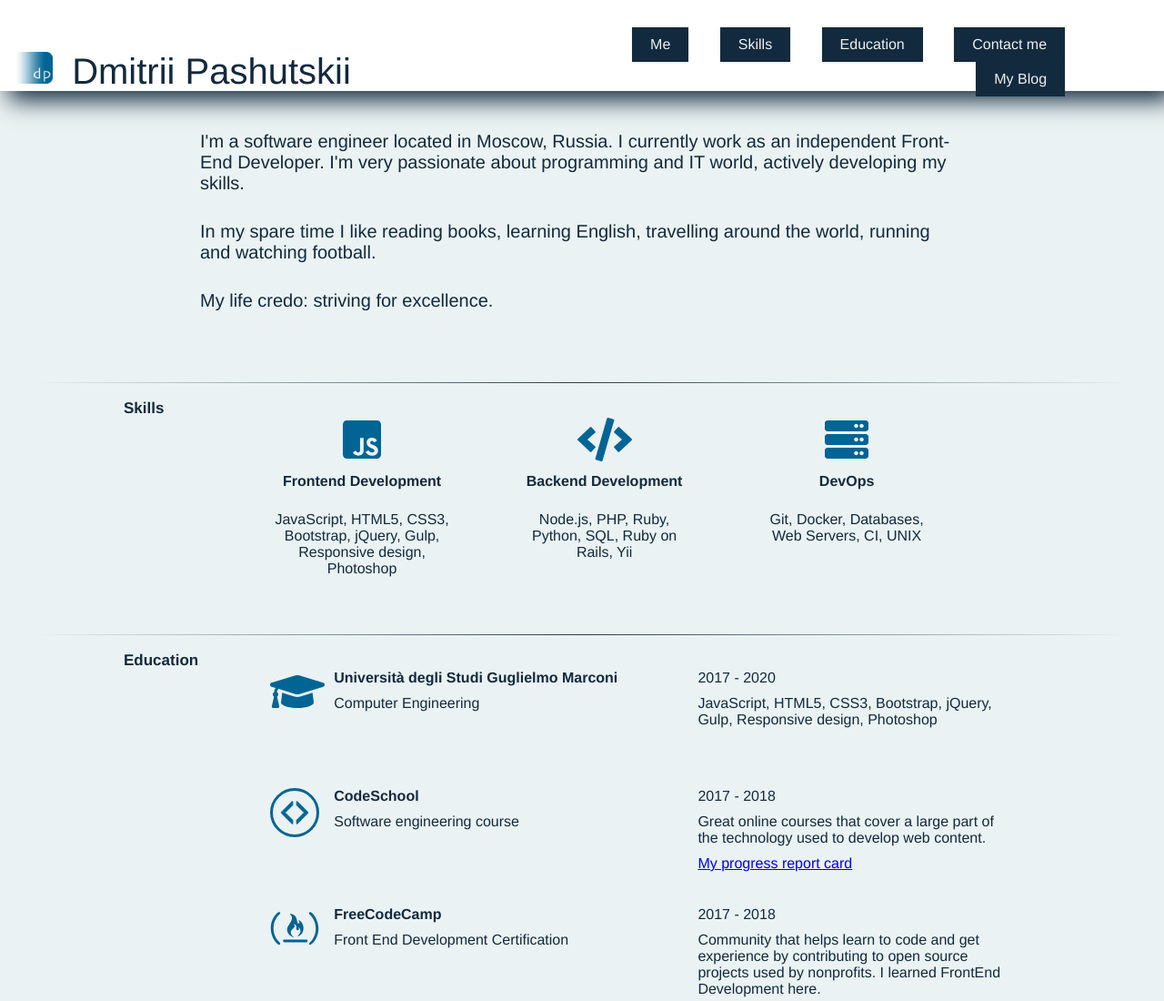
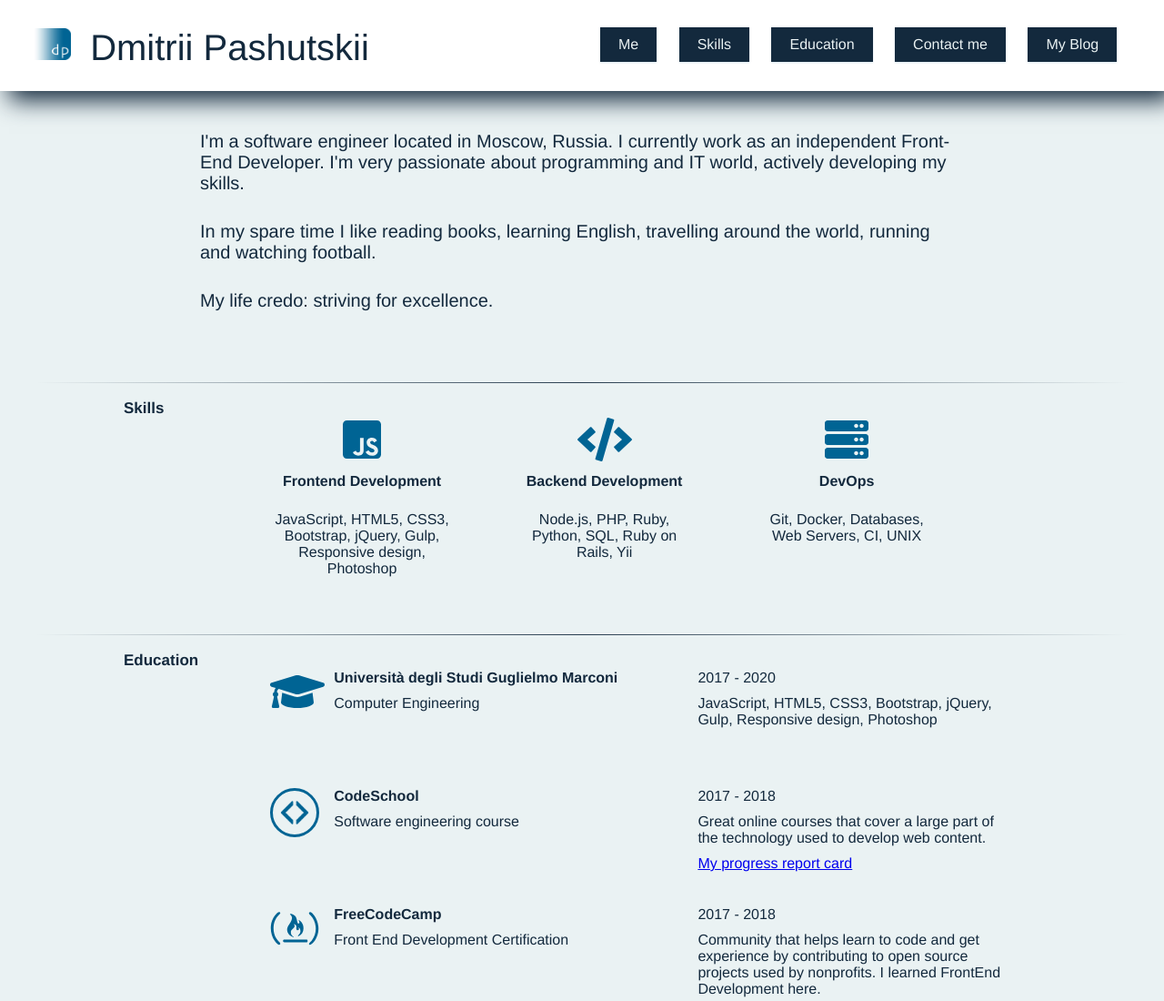
Before and after one commit to guar47/portfolio-page, a website: page index.html in a window 1280 px wide. Shown: the top 1100 px of the page at 91% size. Drawn offline with nearby package versions, Linux system fonts and the light colour scheme.

Commit message:
css fixes

```diff
--- a/css/main.css
+++ b/css/main.css
@@ -12,14 +12,12 @@ body {
 }
 
 header {
-    padding: 30px 0;
-    width: 100%;
+    padding: 30px 20px;
     height: 40px;
-    margin: 0 auto;
     position: fixed;
     top: 0;
     left: 0;
-    right: 0;
+    right:0;
     background: #fff;
     box-shadow: 10px 10px 25px #13293D;
 }
@@ -29,8 +27,7 @@ header h1 {
 }
 
 .main-header {
-    width: 44%;
-    text-align: left;
+    width: 400px;
     display: inline-block;
     font-size: 40px;
 }
@@ -53,25 +50,26 @@ main h2 {
 }
 
 nav {
-    width: 53%;
+    width: 600px;
     display: inline-block;
-    text-align: right;
     right: 0;
+    float: right;
 }
 
 nav a {
+    padding: 10px 20px 10px 20px;
     text-decoration: none;
     color: #EAF2F3;
+    display: block
 }
 
 nav ul {
     list-style-type: none;
-    padding: 0 45px 0 0;
 }
 
 nav li {
-    padding: 10px 20px 10px 20px;
-    margin: 0 30px 0 0;
+    /*padding: 10px 20px 10px 20px;*/
+    margin: 0 20px 0 0;
     display: inline-block;
     background: #13293D;
     cursor: pointer;
```
